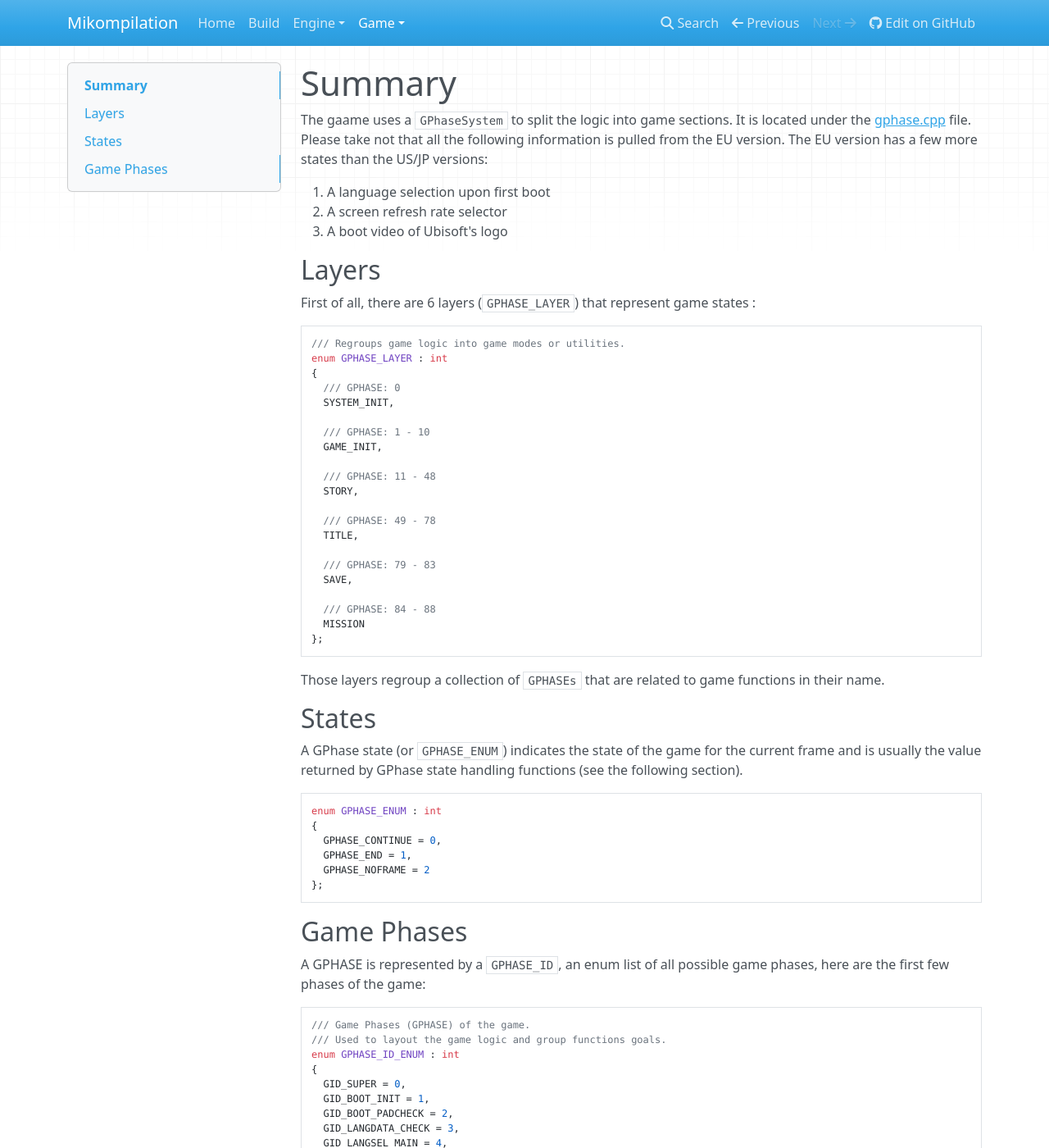
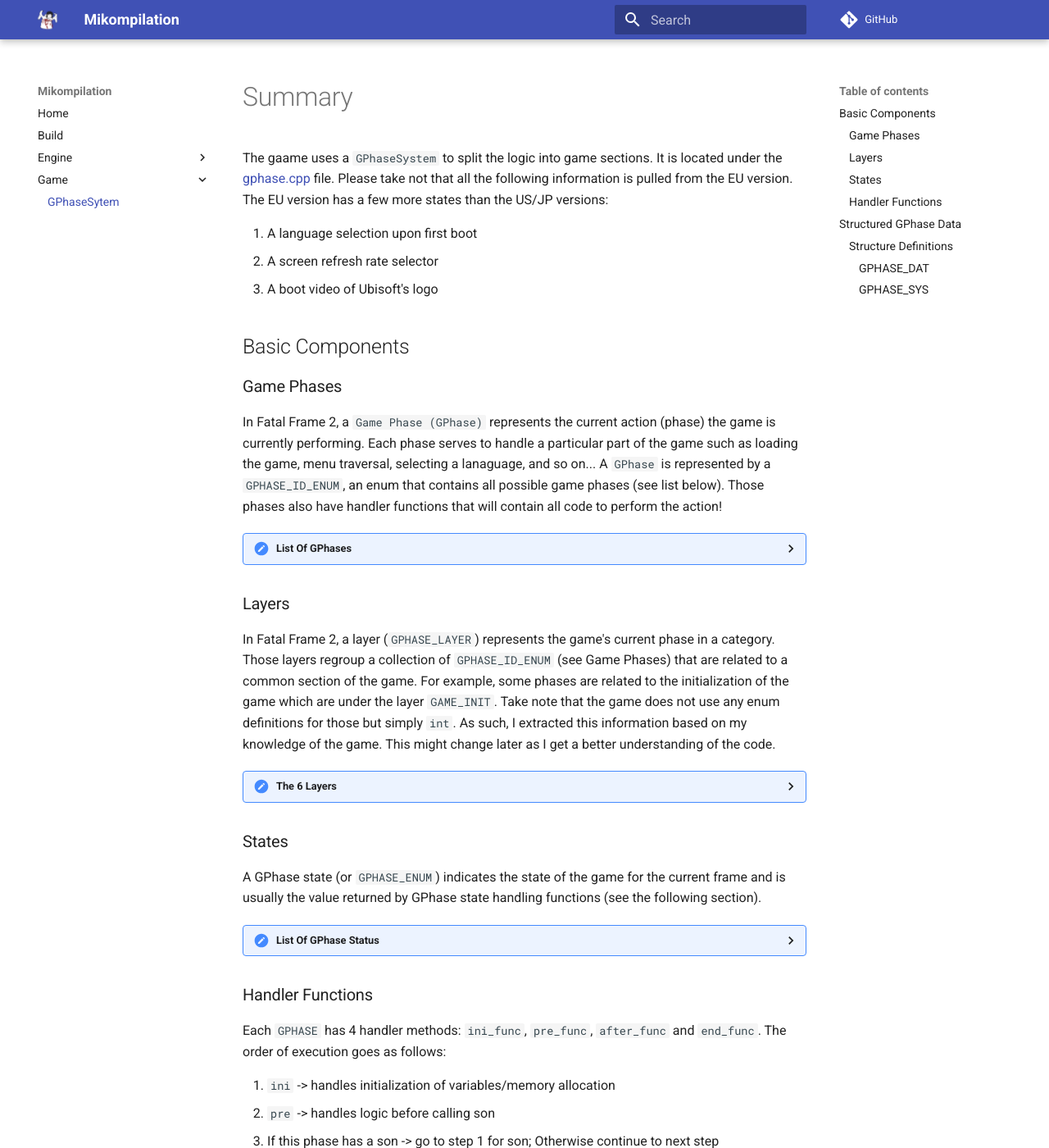
Before and after one commit to Mikompilation/Mikompilation, an MkDocs documentation site: the page built from docs/Game/GPhaseSystem.md, in a window 1280 px wide and 1400 px high. Shown: the whole window at 82% size. Built offline with MkDocs 1.6.1 and Material for MkDocs 9.7.7, drawn with Linux system fonts in a browser that asks for light colours; nearby versions of some CDN libraries; comment, search, counter and statistics services are not loaded; some of the changed text lies outside the part shown.

Commit message:
Add GPhaseSystem Docs
* Added GPhaseSystem documentation from the wiki
* Updated the GPhaseSystem to contain actual variable and types name pulled from debug symbols

````diff
--- a/docs/Game/GPhaseSystem.md
+++ b/docs/Game/GPhaseSystem.md
@@ -6,9 +6,124 @@ The gaame uses a `GPhaseSystem` to split the logic into game sections. It is loc
 2. A screen refresh rate selector
 3. A boot video of Ubisoft's logo
 
-## Layers
+## Basic Components
+### Game Phases
 
-First of all, there are 6 layers (`GPHASE_LAYER`) that represent game states :
+In Fatal Frame 2, a `Game Phase (GPhase)` represents the current action (phase) the game is currently performing. Each phase serves to handle a particular part of the game such as loading the game, menu traversal, selecting a lanaguage, and so on... A `GPhase` is represented by a `GPHASE_ID_ENUM`, an enum that contains all possible game phases (see list below). Those phases also have handler functions that will contain all code to perform the action!
+
+<details>
+<summary>List Of GPhases</summary>
+
+```cpp
+/// Game Phases (GPHASE) of the game.
+/// Used to layout the game logic and group functions goals.
+enum GPHASE_ID_ENUM : int
+{
+  GID_SUPER                     = 0,
+  GID_BOOT_INIT                 = 1,
+  GID_BOOT_PADCHECK             = 2, /// EU ONLY
+  GID_LANGDATA_CHECK            = 3, /// EU ONLY
+  GID_LANGSEL_MAIN              = 4, /// EU ONLY
+  GID_AUTOLOAD_MAIN             = 5,
+  GID_UBI_MODE                  = 6, /// EU ONLY
+  GID_OUTGAME_MAIN              = 7,
+  GID_STORY_MAIN                = 8,
+  GID_GAMEOVER_MENU             = 9,
+  GID_ENDING_MOVIE              = 10,
+  GID_GAMERESULT                = 11,
+  GID_CLEARMENU                 = 12,
+  GID_SOFTRESETMAIN             = 13,
+  GID_DEBUG_MENU                = 14,
+  GID_TECMO_MODE                = 15,
+  GID_PROJECT_MODE              = 16,
+  GID_TITLE_MODE                = 17,
+  GID_TITLE_MOVIE_MODE          = 18,
+  GID_STORY_NOWLOADING          = 19,
+  GID_STORY_NORMAL              = 20,
+  GID_STORY_DAMAGE              = 21,
+  GID_STORY_DOOR_OPEN           = 22,
+  GID_STORY_DEBUG               = 23,
+  GID_STORY_DEBUG_CAM           = 24,
+  GID_STORY_PAUSE               = 25,
+  GID_STORY_PAUSE_MISSION       = 26,
+  GID_STORY_MENU                = 27,
+  GID_STORY_MAP                 = 28,
+  GID_STORY_MISSION_ST          = 29,
+  GID_STORY_MISSION_RESULT      = 30,
+  GID_STORY_GAME_OVER_PRE       = 31,
+  GID_STORY_GAME_OVER           = 32,
+  GID_STORY_SCENE               = 33,
+  GID_STORY_MOVIE               = 34,
+  GID_STORY_EFFECT              = 35,
+  GID_EVENTMSG_DISP             = 36,
+  GID_EVENTFILE_DISP            = 37,
+  GID_STORY_PHOTO               = 38,
+  GID_STORY_ENE_DEAD            = 39,
+  GID_STORY_PUZZLE              = 40,
+  GID_STORY_SAVEPOINT           = 41,
+  GID_STORY_MOVIE_ROOM_SEL      = 42,
+  GID_GAMEOVER_MENU_TOP         = 43,
+  GID_GAMEOVER_MENU_LOAD        = 44,
+  GID_GAMEOVER_MENU_ALBUM       = 45,
+  GID_ENDING_NORMAL1            = 46,
+  GID_ENDING_NORMAL2            = 47,
+  GID_ENDING_HARD               = 48,
+  GID_GAMERESULT_TOP            = 49,
+  GID_CLEARMENU_TOP             = 50,
+  GID_CLEARMENU_SAVE            = 51,
+  GID_CLEARMENU_ALBUM           = 52,
+  GID_TITLE_TOP                 = 53,
+  GID_TITLE_MENU                = 54,
+  GID_TITLE_NEWGAME             = 55,
+  GID_TITLE_LOADGAME            = 56,
+  GID_TITLE_SETUP               = 57,
+  GID_TITLE_ALBUM               = 58,
+  GID_TITLE_GALLERY             = 59,
+  GID_TITLE_OPTION              = 60,
+  GID_TITLE_FRAMERATE_SEL       = 61, /// EU ONLY
+  GID_TITLE_CHAPTER_SEL         = 62,
+  GID_TITLE_MOVE_MOVIE          = 63, /// EU ONLY
+  GID_STORY_LOAD_MISSION        = 64,
+  GID_STORY_LOAD_MISSION_EVENT  = 65,
+  GID_STORY_LOAD_MISSION_SAVE   = 66,
+  GID_STORY_GAMEOVER_EFF        = 67,
+  GID_STORY_GAMEOVER_FADE       = 68,
+  GID_STORY_GAMEOVER_MOVIE      = 69,
+  GID_STORY_SCENE_PRELOAD       = 70,
+  GID_STORY_SCENE_MAIN          = 71,
+  GID_STORY_MOVIE_PRELOAD       = 72,
+  GID_STORY_MOVIE_MAIN          = 73,
+  GID_PUZZLE_INCONF             = 74,
+  GID_PUZZLE_CROSSFADE          = 75,
+  GID_PUZZLE_HINA               = 76,
+  GID_PUZZLE_ROKU               = 77,
+  GID_PUZZLE_KAZA               = 78,
+  GID_PUZZLE_KAZA2              = 79,
+  GID_PUZZLE_KAI1               = 80,
+  GID_PUZZLE_KAI2               = 81,
+  GID_SAVEPOINT_FADEIN          = 82,
+  GID_SAVEPOINT_MAIN            = 83,
+  GID_SAVEPOINT_FADEOUT         = 84,
+  GID_TITLE_SETUPMENU           = 85,
+  GID_TITLE_MISSION             = 86,
+  GID_SAVEPOINT_TOP             = 87,
+  GID_SAVEPOINT_SAVE            = 88,
+  GID_SAVEPOINT_ALBUM           = 89,
+  GID_MISSION_SEL               = 90,
+  GID_MISSION_CAM               = 91,
+  GID_MISSION_ALBUM             = 92,
+  GID_MISSION_SAVE              = 93,
+  GPHASE_ID_NONE                = -1
+};
+```
+</details>
+
+### Layers
+
+In Fatal Frame 2, a layer (`GPHASE_LAYER`) represents the game's current phase in a category. Those layers regroup a collection of `GPHASE_ID_ENUM` (see Game Phases) that are related to a common section of the game. For example, some phases are related to the initialization of the game which are under the layer `GAME_INIT`. Take note that the game does not use any enum definitions for those but simply `int`. As such, I extracted this information based on my knowledge of the game. This might change later as I get a better understanding of the code.
+
+<details>
+<summary>The 6 Layers</summary>
 
 ```cpp
 /// Regroups game logic into game modes or utilities.
@@ -33,135 +148,41 @@ enum GPHASE_LAYER : int
   MISSION
 };
 ```
+</details>
 
-Those layers regroup a collection of `GPHASEs` that are related to game functions in their name.
+### States
+A GPhase state (or `GPHASE_ENUM`) indicates the state of the game for the current frame and is usually the value returned by GPhase state handling functions (see the following section).
 
-## States
-A GPhase state (or `GPHASE_ENUM`) indicates the state of the game for the current frame and is usually the value returned by GPhase state handling functions (see the following section).
+<details>
+<summary>List Of GPhase Status</summary>
 
 ```cpp
 enum GPHASE_ENUM : int
 {
-  GPHASE_CONTINUE = 0,
-  GPHASE_END = 1,
-  GPHASE_NOFRAME = 2
+  GPHASE_CONTINUE   = 0,
+  GPHASE_END        = 1,
+  GPHASE_NOFRAME    = 2
 };
 ```
+</details>
 
-## Game Phases
+### Handler Functions
 
-A GPHASE is represented by a `GPHASE_ID`, an enum list of all possible game phases, here are the first few phases of the game:
+Each `GPHASE` has 4 handler methods: `ini_func`, `pre_func`, `after_func` and `end_func`. The order of execution goes as follows:
 
-```cpp
-/// Game Phases (GPHASE) of the game.
-/// Used to layout the game logic and group functions goals.
-enum GPHASE_ID_ENUM : int
-{
-  GID_SUPER = 0,
-  GID_BOOT_INIT = 1,
-  GID_BOOT_PADCHECK = 2,
-  GID_LANGDATA_CHECK = 3,
-  GID_LANGSEL_MAIN = 4,
-  GID_AUTOLOAD_MAIN = 5,
-  GID_UBI_MODE = 6,
-  GID_OUTGAME_MAIN = 7,
-  GID_STORY_MAIN = 8,
-  GID_GAMEOVER_MENU = 9,
-  GID_ENDING_MOVIE = 10,
-  GID_GAMERESULT = 11,
-  GID_CLEARMENU = 12,
-  GID_SOFTRESETMAIN = 13,
-  GID_DEBUG_MENU = 14,
-  GID_TECMO_MODE = 15,
-  GID_PROJECT_MODE = 16,
-  GID_TITLE_MODE = 17,
-  GID_TITLE_MOVIE_MODE = 18,
-  GID_STORY_NOWLOADING = 19,
-  GID_STORY_NORMAL = 20,
-  GID_STORY_DAMAGE = 21,
-  GID_STORY_DOOR_OPEN = 22,
-  GID_STORY_DEBUG = 23,
-  GID_STORY_DEBUG_CAM = 24,
-  GID_STORY_PAUSE = 25,
-  GID_STORY_PAUSE_MISSION = 26,
-  GID_STORY_MENU = 27,
-  GID_STORY_MAP = 28,
-  GID_STORY_MISSION_ST = 29,
-  GID_STORY_MISSION_RESULT = 30,
-  GID_STORY_GAME_OVER_PRE = 31,
-  GID_STORY_GAME_OVER = 32,
-  GID_STORY_SCENE = 33,
-  GID_STORY_MOVIE = 34,
-  GID_STORY_EFFECT = 35,
-  GID_EVENTMSG_DISP = 36,
-  GID_EVENTFILE_DISP = 37,
-  GID_STORY_PHOTO = 38,
-  GID_STORY_ENE_DEAD = 39,
-  GID_STORY_PUZZLE = 40,
-  GID_STORY_SAVEPOINT = 41,
-  GID_STORY_MOVIE_ROOM_SEL = 42,
-  GID_GAMEOVER_MENU_TOP = 43,
-  GID_GAMEOVER_MENU_LOAD = 44,
-  GID_GAMEOVER_MENU_ALBUM = 45,
-  GID_ENDING_NORMAL1 = 46,
-  GID_ENDING_NORMAL2 = 47,
-  GID_ENDING_HARD = 48,
-  GID_GAMERESULT_TOP = 49,
-  GID_CLEARMENU_TOP = 50,
-  GID_CLEARMENU_SAVE = 51,
-  GID_CLEARMENU_ALBUM = 52,
-  GID_TITLE_TOP = 53,
-  GID_TITLE_MENU = 54,
-  GID_TITLE_NEWGAME = 55,
-  GID_TITLE_LOADGAME = 56,
-  GID_TITLE_SETUP = 57,
-  GID_TITLE_ALBUM = 58,
-  GID_TITLE_GALLERY = 59,
-  GID_TITLE_OPTION = 60,
-  GID_TITLE_FRAMERATE_SEL = 61,
-  GID_TITLE_CHAPTER_SEL = 62,
-  GID_TITLE_MOVE_MOVIE = 63,
-  GID_STORY_LOAD_MISSION = 64,
-  GID_STORY_LOAD_MISSION_EVENT = 65,
-  GID_STORY_LOAD_MISSION_SAVE = 66,
-  GID_STORY_GAMEOVER_EFF = 67,
-  GID_STORY_GAMEOVER_FADE = 68,
-  GID_STORY_GAMEOVER_MOVIE = 69,
-  GID_STORY_SCENE_PRELOAD = 70,
-  GID_STORY_SCENE_MAIN = 71,
-  GID_STORY_MOVIE_PRELOAD = 72,
-  GID_STORY_MOVIE_MAIN = 73,
-  GID_PUZZLE_INCONF = 74,
-  GID_PUZZLE_CROSSFADE = 75,
-  GID_PUZZLE_HINA = 76,
-  GID_PUZZLE_ROKU = 77,
-  GID_PUZZLE_KAZA = 78,
-  GID_PUZZLE_KAZA2 = 79,
-  GID_PUZZLE_KAI1 = 80,
-  GID_PUZZLE_KAI2 = 81,
-  GID_SAVEPOINT_FADEIN = 82,
-  GID_SAVEPOINT_MAIN = 83,
-  GID_SAVEPOINT_FADEOUT = 84,
-  GID_TITLE_SETUPMENU = 85,
-  GID_TITLE_MISSION = 86,
-  GID_SAVEPOINT_TOP = 87,
-  GID_SAVEPOINT_SAVE = 88,
-  GID_SAVEPOINT_ALBUM = 89,
-  GID_MISSION_SEL = 90,
-  GID_MISSION_CAM = 91,
-  GID_MISSION_ALBUM = 92,
-  GID_MISSION_SAVE = 93,
-  GPHASE_ID_NONE = -1
-};
-```
+1. `ini` -> handles initialization of variables/memory allocation
+2. `pre` -> handles logic before calling son
+3. If this phase has a son -> go to step 1 for son; Otherwise continue to next step
+4. `after` -> handles logic after calling son
+5. `end` -> handles freeing allocated memory and resetting values
 
-Each `GPHASE` has 4 methods: `ini_func`, `pre_func`, `after_func` and `end_func`.
-
-`ini_func` and `pre_func` have no arguments while `after_func` and `end_func` take a `GPHASE_ID` as an argument.
+`ini_func` and `pre_func` have no arguments while `after_func` and `end_func` take a `GPHASE_ID` as an argument and return a value of `GPHASE_ENUM`. Only the `pre` handler can have a `nullptr` as a method. However, since this repo will not have all reversed code at the same time additionnal checks for `nullptr` have been added to other handler calls.
 
 When implementing a new `GPHASE`, make sure to add your functions to the array of the appropriate `xx_func` and *ABSOLUTELY* make sure that the function's position/index in the array is the *same* as the `GPHASE_ID`.
 
-For example:
+<details>
+<summary>Sample Of Ini, End, Pre, And After Functions</summary>
+
 ```cpp
 void (*ini_func[gphase_num])() =
     {
@@ -190,11 +211,79 @@ GPHASE_ENUM (*after_func[gphase_num])(GPHASE_ID) =
         one_Boot_Init,
         (...)
 };
+
+// Implementation of the methods defined above
+
+void init_super()
+{
+  InitLogging();
+  InitCostume();
+  soft_reset_disable = 0;
+  InitSystemON();
+  playPssInit();
+  InitLogo();
+  LoadingInit();
+  TitleInit();
+  InitOptionSetup(&opt_wrk);
+}
+
+void end_super()
+{
+  return;
+}
+
+GPHASE_ENUM after_super(GPHASE_ENUM result)
+{
+  EachDebugMain();
+  ee_iopMain();
+  SendDMAMain();
+  return (GPHASE_ENUM)(CheckSoftReset() != 0);
+}
+
+GPHASE_ENUM pre_super(GPHASE_ENUM super)
+{
+  // Do stuff...
+  return GPHASE_CONTINUE;
+}
 ```
+</details>
 
-Take note that the `SUPER GPHASE` is at **position 0** just like its enum.
+Take note that the `SUPER GPHASE (GID_SUPER)` is at **position 0/ is the first element** just like its enum.
 
-The following list is all of the game's GPhases and their related data.
+## Structured GPhase Data
+
+### Structure Definitions
+#### GPHASE_DAT
+<details>
+<summary>Definition Of GPHASE_DAT</summary>
+
+```cpp
+struct GPHASE_DAT
+{
+  int layer;
+  int superID;
+  int son_ID;
+  int son_num;
+};
+```
+</details>
+
+#### GPHASE_SYS
+<details>
+<summary>Definition Of GPHASE_SYS</summary>
+
+```cpp
+struct GPHASE_SYS
+{
+  GPHASE_ID_ENUM now[gphase_sys_num];
+  GPHASE_ID_ENUM next[gphase_sys_num];
+  int ini_flg[gphase_sys_num];
+};
+```
+</details>
+
+<details>
+<summary>Full List Of GPHASE_SYS</summary>
 
 ```cpp
 const GPHASE_DAT gphase_tbl[gphase_num] = {
@@ -295,3 +384,4 @@ const GPHASE_DAT gphase_tbl[gphase_num] = {
     {5,    GID_TITLE_MISSION,          GPHASE_ID_NONE,  0}
 };
 ```
+</details>
--- a/mkdocs.yml
+++ b/mkdocs.yml
@@ -16,11 +16,23 @@ nav:
   - Game:
       - GPhaseSytem: Game/GPhaseSystem.md
 
-# To be seen which one is better
 theme:
-  name: mkdocs
-  icon:
-    logo: img/favicon.ico
+  name: material
+  logo: img/angry_noise_sae.png
+  favicon: img/favicon.ico
+  features:
+    - content.code.copy
+    - content.code.annotate
+
+markdown_extensions:
+  - pymdownx.highlight:
+      anchor_linenums: true
+      line_spans: __span
+      pygments_lang_class: true
+      linenums: true
+  - pymdownx.inlinehilite
+  - pymdownx.snippets
+  - pymdownx.superfences
 
 plugins:
   - search
````
Also changed, not shown: docs/img/angry_noise_sae.png (added).
